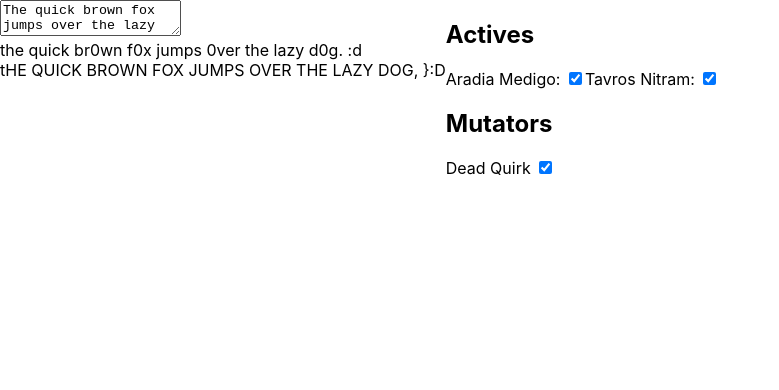
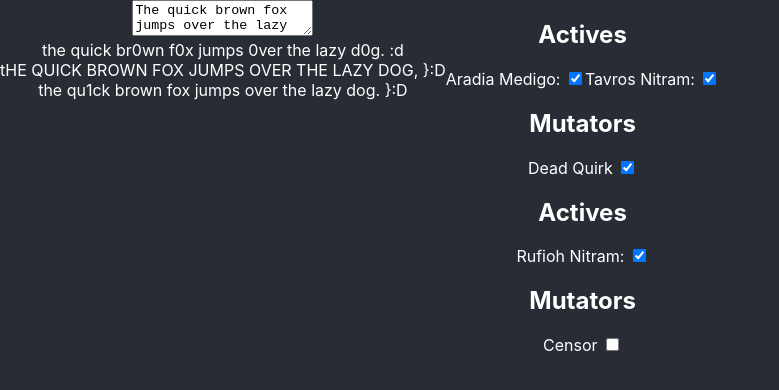
Before and after one commit to MergeCommits/Homestuck-Quirk-Generator, a React (Create React App) app: page / in a window 1280 px wide. Shown: the top 390 px of the page, without its empty margins (0-779 px from the left). Built offline with nearby package versions, Linux system fonts and the light colour scheme.

Commit message:
Reverted App file removal.

```diff
--- /dev/null
+++ b/src/App.css
@@ -0,0 +1,6 @@
+.App {
+    background-color: #282c34;
+    color: white;
+    text-align: center;
+    min-height: 100vh;
+}
--- /dev/null
+++ b/src/App.tsx
@@ -0,0 +1,13 @@
+import React from "react";
+import "App.css";
+import JMain from "components/JMain";
+
+function App(): JSX.Element {
+    return (
+        <div className="App">
+            <JMain />
+        </div>
+    );
+}
+
+export default App;
--- a/src/components/JMain.tsx
+++ b/src/components/JMain.tsx
@@ -28,7 +28,8 @@ export default class JMain extends React.Component<unknown, JMainStates> {
         this.activeQuirkMapper = new Map<string, boolean>();
 
         this.categories = [
-            new Alternia()
+            new Alternia(),
+            new Beforus()
         ];
 
         this.populateQuirks();
--- a/src/index.tsx
+++ b/src/index.tsx
@@ -1,12 +1,12 @@
 import React from "react";
 import ReactDOM from "react-dom";
 import "./index.css";
+import App from "./App";
 import reportWebVitals from "./reportWebVitals";
-import JMain from "components/JMain";
 
 ReactDOM.render(
     <React.StrictMode>
-        <JMain />
+        <App />
     </React.StrictMode>,
     document.getElementById("root")
 );
```
Also changed, not shown: 2 other files (tests, documents, lock files or other folders).
